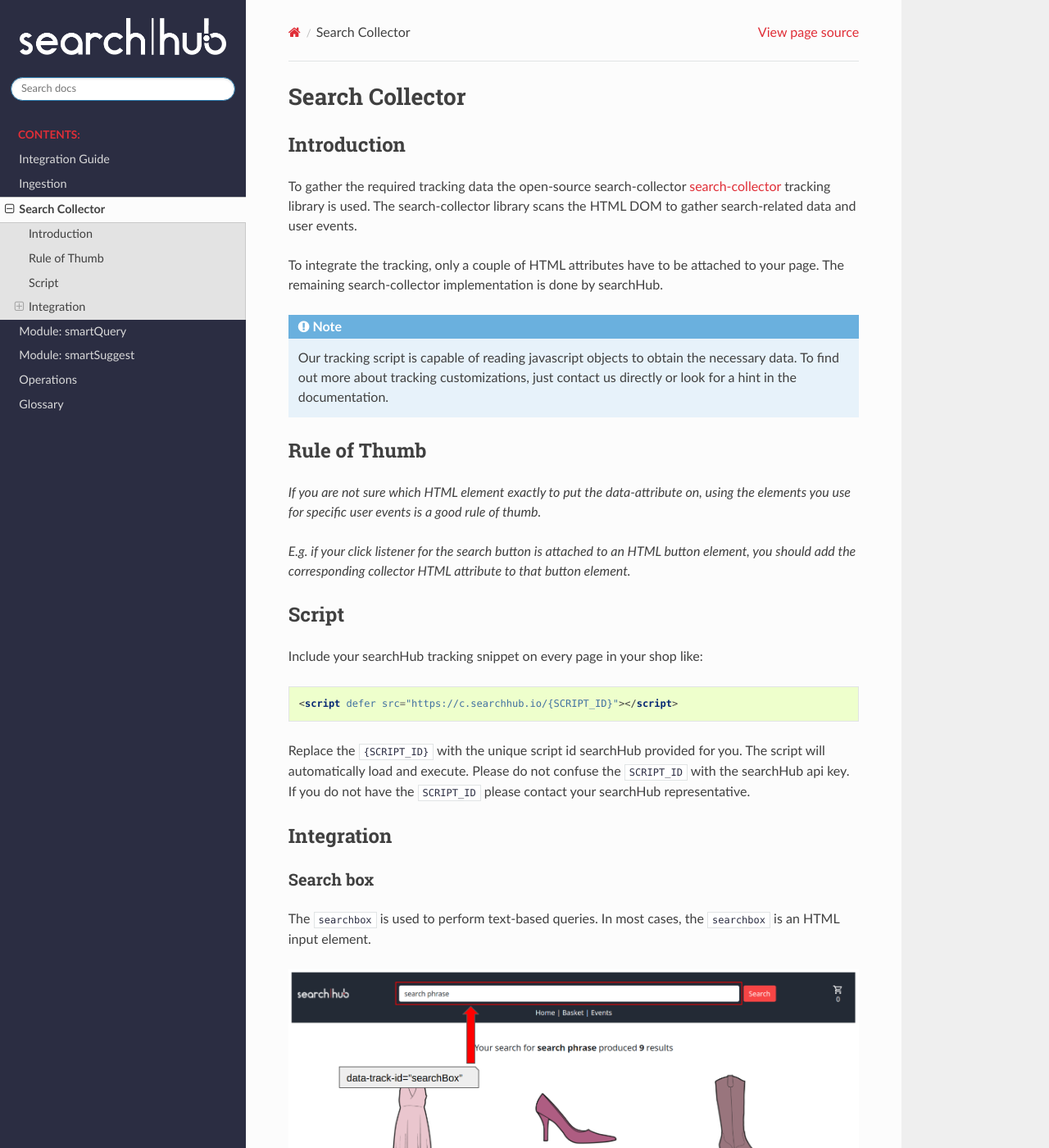
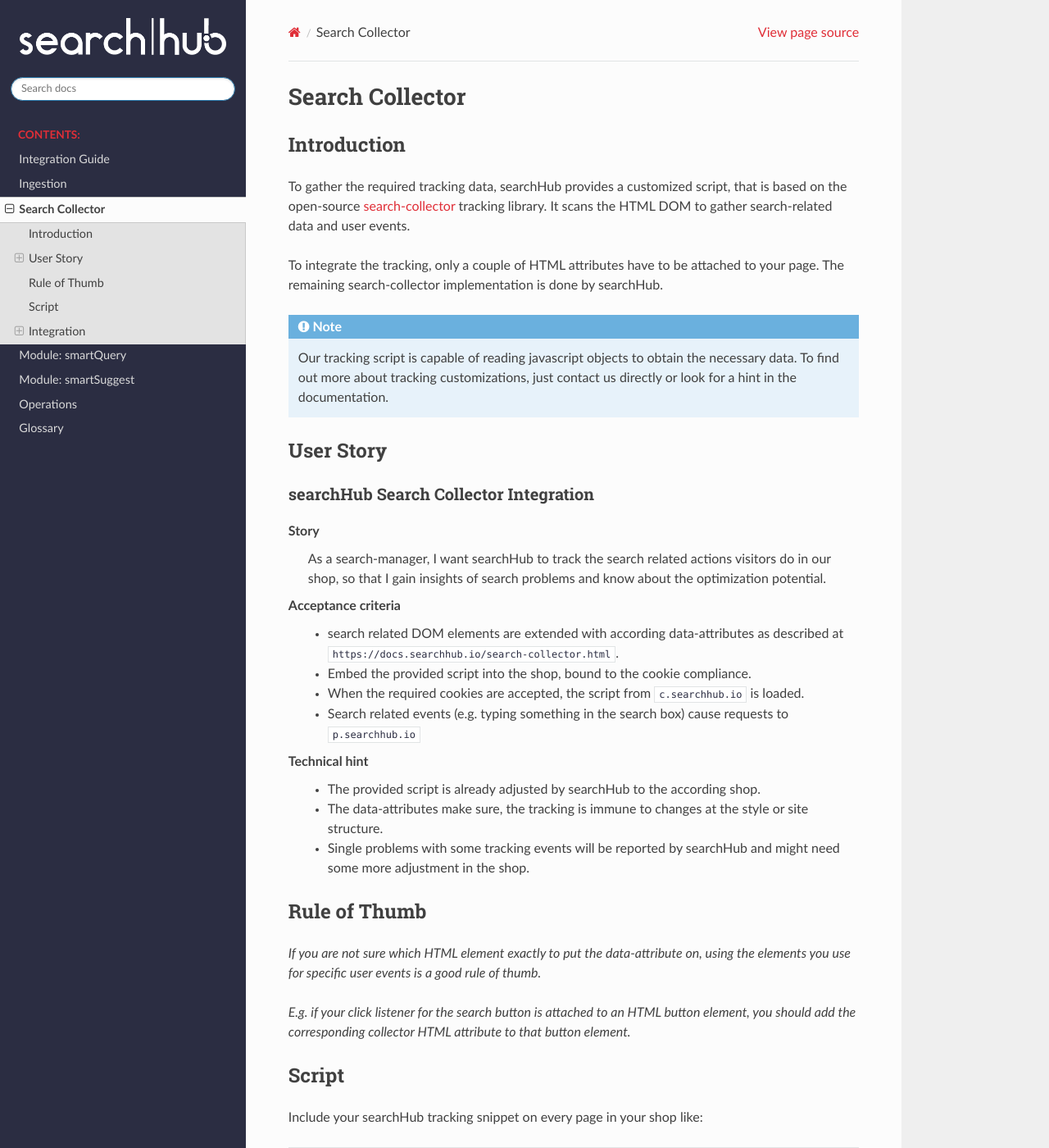
Before and after one commit to CommerceExperts/searchhub-docs, a Sphinx documentation site: the page built from docs/search-collector.rst, in a window 1280 px wide and 1400 px high. Shown: the whole window at 82% size. Built offline with Sphinx 7.4.7 and the Read the Docs theme 3.1.0, drawn with Linux system fonts in a browser that asks for light colours.

Commit message:
Refine User Stories + add one for search collector

```diff
--- a/docs/search-collector.rst
+++ b/docs/search-collector.rst
@@ -36,8 +36,9 @@
 ================
 Introduction
 ############
-To gather the required tracking data the open-source search-collector search-collector_ tracking library is used.
-The search-collector library scans the HTML DOM to gather search-related data and user events.
+
+To gather the required tracking data, searchHub provides a customized script, that is based on the open-source search-collector_ tracking library.
+It scans the HTML DOM to gather search-related data and user events.
 
 To integrate the tracking, only a couple of HTML attributes have to be attached to your page. The remaining search-collector implementation is done by searchHub.
 
@@ -47,6 +48,30 @@
 
 ..
    TODO mention the sr is the foundation
+
+
+User Story
+##########
+
+searchHub Search Collector Integration
+--------------------------------------
+
+Story
+  As a search-manager, I want searchHub to track the search related actions visitors do in our shop, so that I gain insights of search problems
+  and know about the optimization potential.
+
+Acceptance criteria
+  - search related DOM elements are extended with according data-attributes as described at ``https://docs.searchhub.io/search-collector.html``.
+  - Embed the provided script into the shop, bound to the cookie compliance.
+  - When the required cookies are accepted, the script from ``c.searchhub.io`` is loaded.
+  - Search related events (e.g. typing something in the search box) cause requests to ``p.searchhub.io``
+
+Technical hint
+  - The provided script is already adjusted by searchHub to the according shop.
+  - The data-attributes make sure, the tracking is immune to changes at the style or site structure.
+  - Single problems with some tracking events will be reported by searchHub and might need some more adjustment in the shop.
+
+
 
 Rule of Thumb
 #############
```
Also changed, not shown: docs/smartquery/user-stories.rst (+11 -6 lines), docs/smartsuggest/user-stories.rst (+4 -4 lines).
